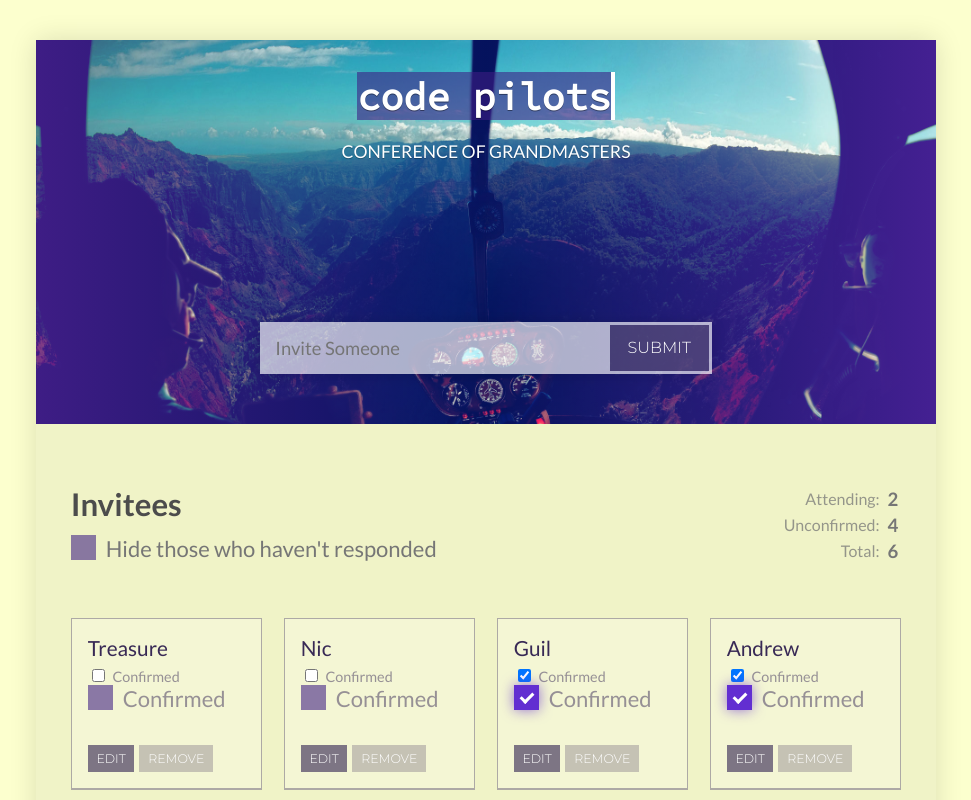
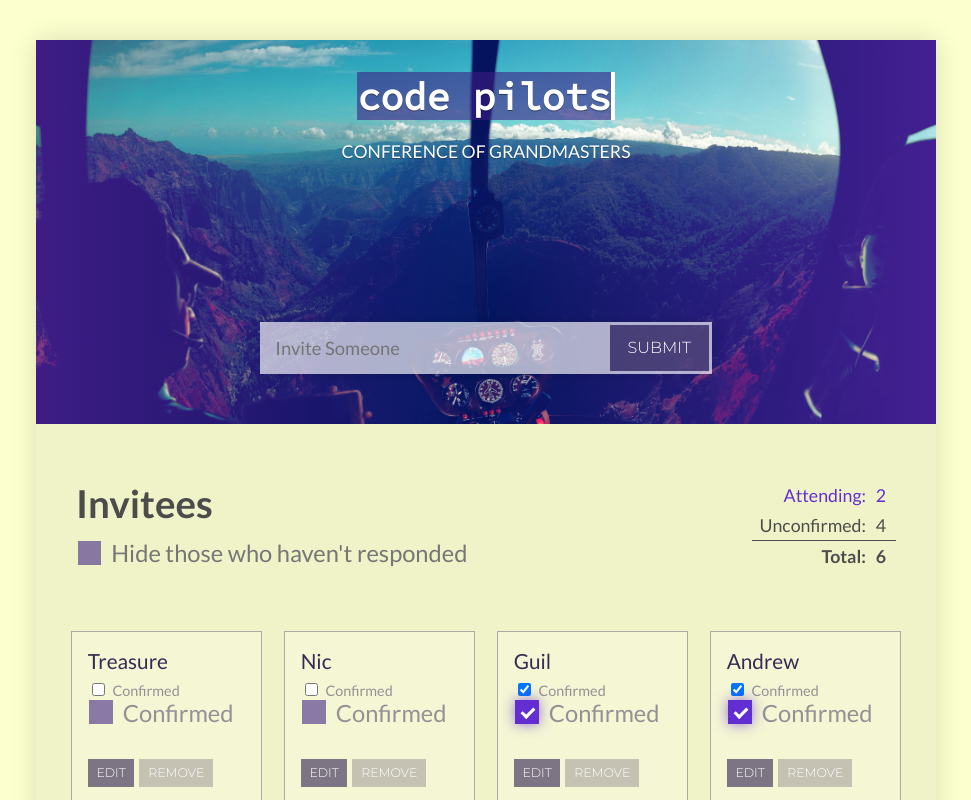
Before and after one commit to bradib0y/rsvp-app-react, a React (Create React App) app: page / in a window 1280 px wide. Shown: the top 800 px of the page, without its empty margins (154-1125 px from the left). Built offline with nearby package versions, Linux system fonts and the light colour scheme.

Commit message:
dashboard checkbox and counter design

```diff
--- a/src/App.css
+++ b/src/App.css
@@ -48,10 +48,11 @@
 .customCheckboxContainer {
     display: block;
     position: relative;
-    padding-left: 35px;
+    padding-left: 2.2rem;
     margin-bottom: 12px;
+    width: max-content;
     cursor: pointer;
-    font-size: 22px;
+    font-size: 1.48rem;
     -webkit-user-select: none;
     -moz-user-select: none;
     -ms-user-select: none;
@@ -70,8 +71,9 @@
     position: absolute;
     top: 0;
     left: 0;
-    height: 25px;
-    width: 25px;
+    margin: .11rem;
+    height: 1.48rem;
+    width: 1.48rem;
     background-color: #3E1D8593;
 }
 
--- a/src/MainContent/Counter/index.js
+++ b/src/MainContent/Counter/index.js
@@ -3,22 +3,22 @@ import PropTypes from 'prop-types';
 
 const Counter = (props) => {
   return (
-    <table className="counter">
-      <tbody>
-        <tr>
-          <td>Attending:</td>
-          <td>{props.numberAttending}</td>
-        </tr>
-        <tr>
-          <td>Unconfirmed:</td>
-          <td>{props.numberUnconfirmed}</td>
-        </tr>
-        <tr>
-          <td>Total:</td>
-          <td>{props.totalInvited}</td>
-        </tr>
-      </tbody>
-    </table>
+    <div className="counter">
+
+      <div className="counterRow attendingRow">
+        <div className="counterLegend">Attending:</div>
+        <div className="counterData">{props.numberAttending}</div>
+      </div>
+      <div className="counterRow">
+        <div className="counterLegend">Unconfirmed:</div>
+        <div className="counterData">{props.numberUnconfirmed}</div>
+      </div>
+      <div className="counterRow totalRow">
+        <div className="counterLegend">Total:</div>
+        <div className="counterData">{props.totalInvited}</div>
+      </div>
+
+    </div>
   );
 };
 
--- a/src/MainContent/index.js
+++ b/src/MainContent/index.js
@@ -5,6 +5,7 @@ import PropTypes from 'prop-types';
 
 const MainContent = (props) =>
     <div className="main">
+        <div className="dashboard">
             <div>
                 <h2>Invitees</h2>
                 <label className="customCheckboxContainer">Hide those who haven't responded
@@ -17,6 +18,7 @@ const MainContent = (props) =>
                 numberAttending={props.numberAttending}
                 numberUnconfirmed={props.numberUnconfirmed}
             />
+        </div>
         <GuestList guests={props.guests}
             toggleConfirmation={props.toggleConfirmation}
             toggleEditingForId={props.toggleEditingForId}
--- a/src/index.css
+++ b/src/index.css
@@ -60,7 +60,7 @@ header form {
   overflow: hidden;
   display: -ms-flexbox;
   display: flex;
-  border: solid 3px rgba(255, 255, 255, 0.488);;
+  border: solid 3px rgba(255, 255, 255, 0.488);
   -webkit-box-shadow: 0 1px 14px rgba(0, 0, 0, .12);
   box-shadow: 0 1px 14px rgba(0, 0, 0, .12);
 }
@@ -180,10 +180,6 @@ div > label {
   color: #767676;
 }
 
-.counter {
-  display: block;
-}
-
 tr {
   color: rgba(118, 118, 118, .75);
 }
@@ -277,7 +273,7 @@ td:last-child {
     font-size: 5.8em;
   }
   h2 {
-    font-size: 1.95em;
+    font-size: 2.4rem;
   }
   form {
     margin: 10rem auto 0;
@@ -288,23 +284,45 @@ td:last-child {
     width: 90%;
   }
   .main {
-    padding: 3.8em 1.5em .75em;
+    padding: 2.5rem 1.5em .75em;
     position: relative;
     z-index: 10;
   }
+  .dashboard{
+    display: flex;
+    justify-content: space-between;
+    margin: 1rem;
+  }
   .counter {
-    float: right;
+    font-size: 1.11rem;
+    line-height: 1.88rem;
     text-align: right;
-    margin-right: 1.25%;
+
+  }
+  .counterRow{
+    display: flex;
+    flex-wrap: nowrap;
+    color: rgb( 76,76,76);
+  }
+  .counterLegend{
+    margin-left: auto;
+    padding-left: .5rem;
+  }
+  .counterData{
+    min-width: 1.88rem;
+    text-align: center;
+  }
+  .attendingRow{
+    color:#622ED1;
+  }
+  .totalRow{
+    border-top: 1px solid rgb( 76,76,76);
+    font-weight: bold;
   }
   td:last-child {
     padding-left: 5px;
   }
-  .main > div {
-    float: left;
-    margin-left: 1.25%;
-    margin-bottom: 1.5em;
-  }
+
   ul {
     display: -ms-flexbox;
     display: flex;
```
Lines whose indentation alone changed are shown as unchanged.
